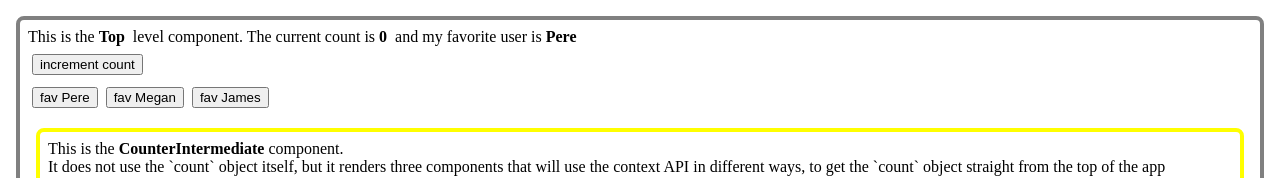
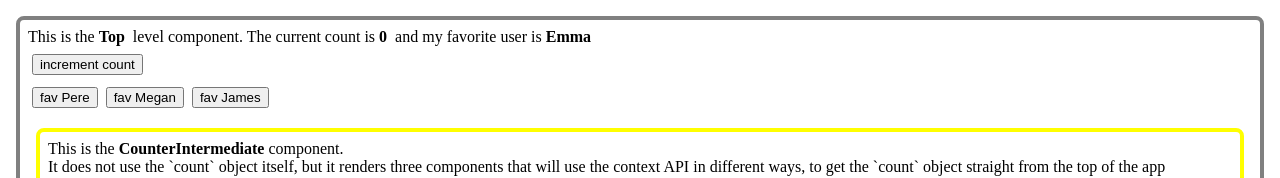
Before and after one commit to bloominstituteoftechnology/Web-ReactContextApi-Guided-Project, a React app: page / in a window 1280 px wide. Shown: the top 178 px of the page. Built offline with nearby package versions, Linux system fonts and the light colour scheme.

Commit message:
new fav students

```diff
--- a/src/App.jsx
+++ b/src/App.jsx
@@ -4,12 +4,12 @@ import Counter from './components/Counter';
 import User from './components/User';
 import { StyledWidget as Div } from './styled';
 
-const initialCount = { number: 0 };
+const initialCount = { number: 0 }; // object, not integer!
 const initialUserData = {
   users: [
-    { id: '1', name: 'Pere' },
-    { id: '2', name: 'Megan' },
-    { id: '3', name: 'James' },
+    { id: '1', name: 'Emma' },
+    { id: '2', name: 'Andre' },
+    { id: '3', name: 'Evans' },
   ],
   favUserId: '1',
 };
```
